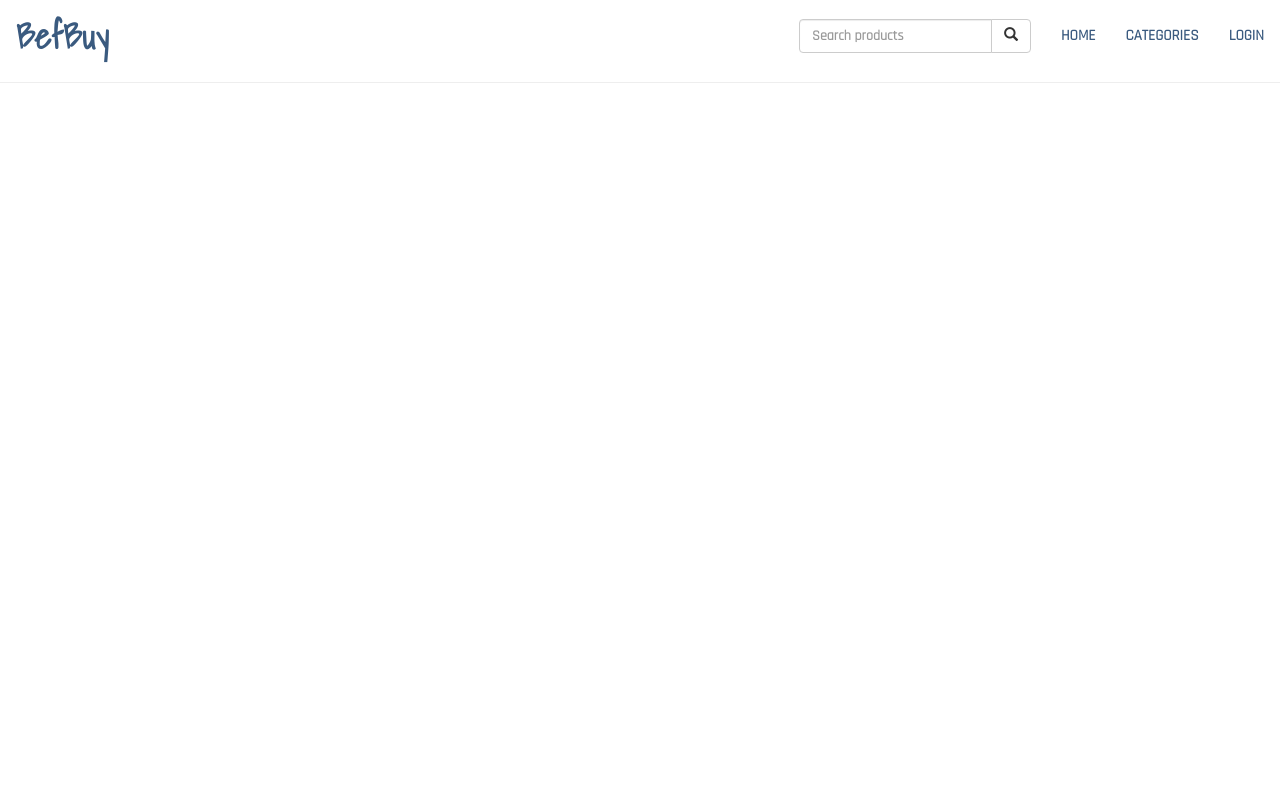
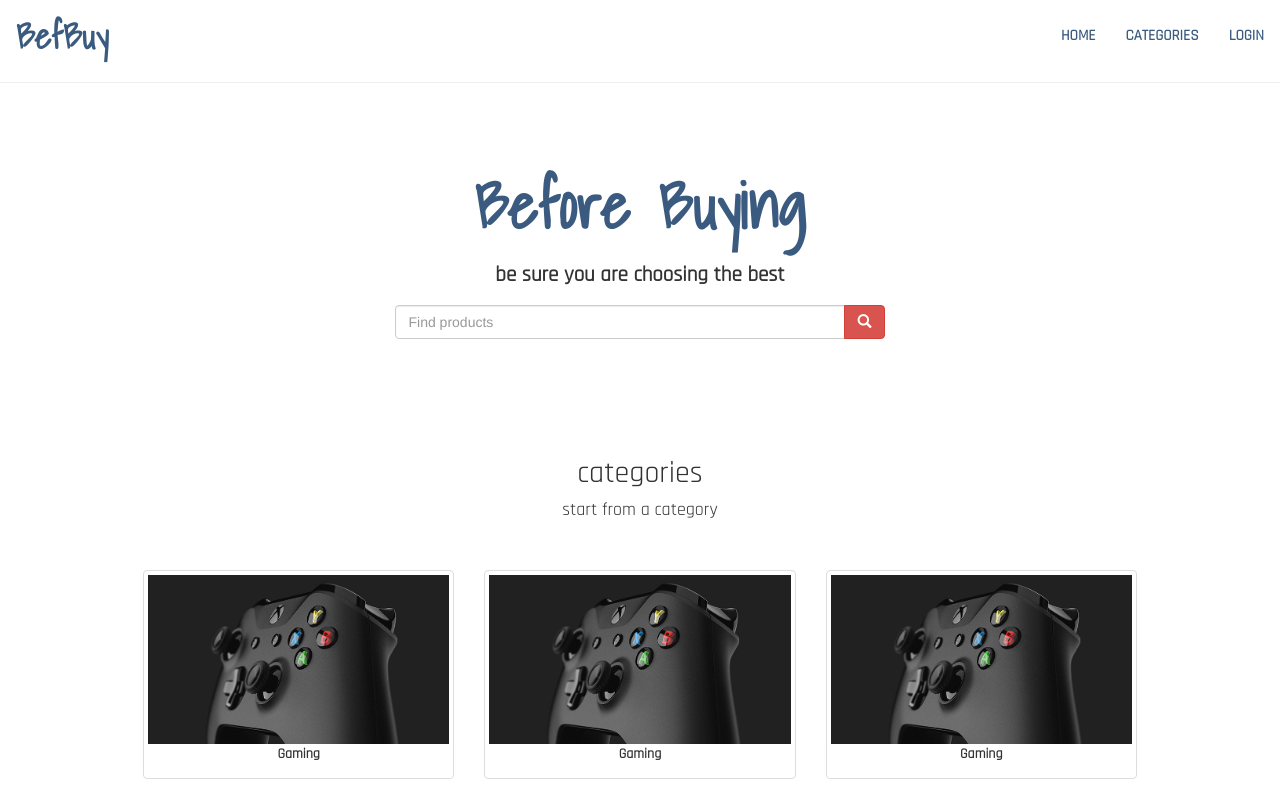
Before and after one commit to manusans/befbuy, a CodeIgniter app: page /befbuy/ in a window 1280 px wide. Run offline with CodeIgniter, Linux system fonts and the light colour scheme; some libraries are stand-ins or nearby versions.

Commit message:
home changes
added home search bar and category views

```diff
--- a/application/config/config.php
+++ b/application/config/config.php
@@ -23,8 +23,8 @@ defined('BASEPATH') OR exit('No direct script access allowed');
 | a PHP script and you can easily do that on your own.
 |
 */
-$config['base_url'] = 'http://befbuy.it/';
-
+#$config['base_url'] = 'http://befbuy.it/';
+$config['base_url'] = 'http://localhost/befbuy/';
 /*
 |--------------------------------------------------------------------------
 | Index File
--- a/application/controllers/Welcome.php
+++ b/application/controllers/Welcome.php
@@ -20,8 +20,9 @@ class Welcome extends CI_Controller {
 	 */
 	public function index()
 	{
-		$this->load->view('generic/header');
-		$this->load->view('generic/navbar');
-		$this->load->view('welcome_message');
+		$this->load->view('generic-eng/header');
+		$this->load->view('generic-eng/navbar');
+		$this->load->view('generic-eng/search');
+		$this->load->view('home-eng/categories');
 	}
 }
--- a/application/views/generic/navbar.php
+++ b/application/views/generic-eng/navbar.php
@@ -50,17 +50,7 @@
       <li><a href="#">CATEGORIES</a></li>
       <li><a href="#">LOGIN</a></li>
     </ul>
-	<!-- RIGHT: Search Bar-->
-    <form class="navbar-form navbar-right"  action="/action_page.php">
-      <div class="input-group">
-        <input type="text" class="form-control" placeholder="Search products" name="search">
-        <div class="input-group-btn">
-          <button class="btn btn-default" type="submit">
-            <i class="glyphicon glyphicon-search"></i>
-          </button>
-        </div>
-      </div>
-    </form>
+
 
   </div>
 </nav>
--- /dev/null
+++ b/application/views/generic-eng/search.php
@@ -0,0 +1,28 @@
+ <style>
+#search-header{
+  color: #3A5A7F;
+  font-family: 'Shadows Into Light', cursive;
+  font-weight:bold;
+}
+
+
+#paragraph-header{
+  font-family: 'Rajdhani', sans-serif;
+  font-weight:bold;
+  margin-top: 20px;
+}
+
+</style>
+
+ <div class="jumbotron text-center" style='background-color: #ffffff;'>
+  <h1 id='search-header'>Before Buying</h1>
+  <p id='paragraph-header'>be sure you are choosing the best</p>
+  <form class="form-inline">
+    <div class="input-group">
+      <input type="email" class="form-control" size="50" placeholder="Find products" required>
+      <div class="input-group-btn">
+        <button type="button" class="btn btn-danger"><i class="glyphicon glyphicon-search"></i></button>
+      </div>
+    </div>
+  </form>
+</div>
--- /dev/null
+++ b/application/views/home-eng/categories.php
@@ -0,0 +1,40 @@
+
+
+ <style>
+
+#categories-content{
+  font-family: 'Rajdhani', sans-serif;
+  font-weight:bold;
+  margin-top: 50px;
+  width:80%;
+}
+
+#categories-row{
+  margin-top: 50px;
+}
+
+</style>
+
+<div id='categories-content' class="container-fluid text-center bg-grey">
+  <h2>categories</h2>
+  <h4>start from a category</h4>
+  <div class="row text-center" id='categories-row'>
+    <div class="col-sm-4" >
+      <div class="thumbnail">
+        <img src="<?php echo base_url(); ?>img/gaming.jpg" alt="Gaming">
+        <p><strong>Gaming</strong></p>
+      </div>
+    </div>
+    <div class="col-sm-4">
+      <div class="thumbnail">
+        <img src="<?php echo base_url(); ?>img/gaming.jpg" alt="Gaming">
+        <p><strong>Gaming</strong></p>
+      </div>
+    </div>
+    <div class="col-sm-4">
+      <div class="thumbnail">
+        <img src="<?php echo base_url(); ?>img/gaming.jpg" alt="Gaming">
+        <p><strong>Gaming</strong></p>
+      </div>
+    </div>
+</div>
```
Also changed, not shown: application/views/generic-eng/header.php (renamed from application/views/generic/header.php), img/gaming.jpg (added).
